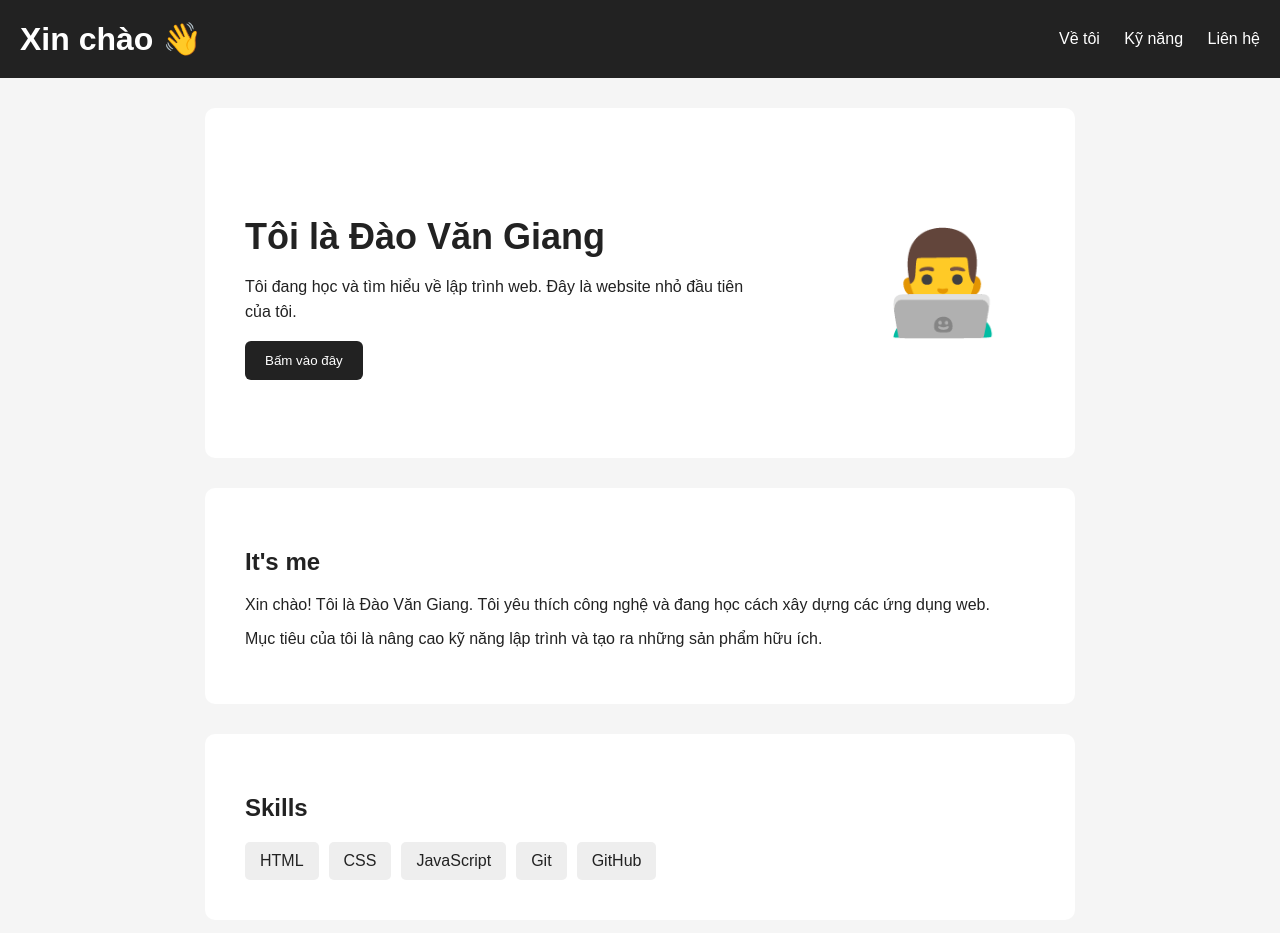
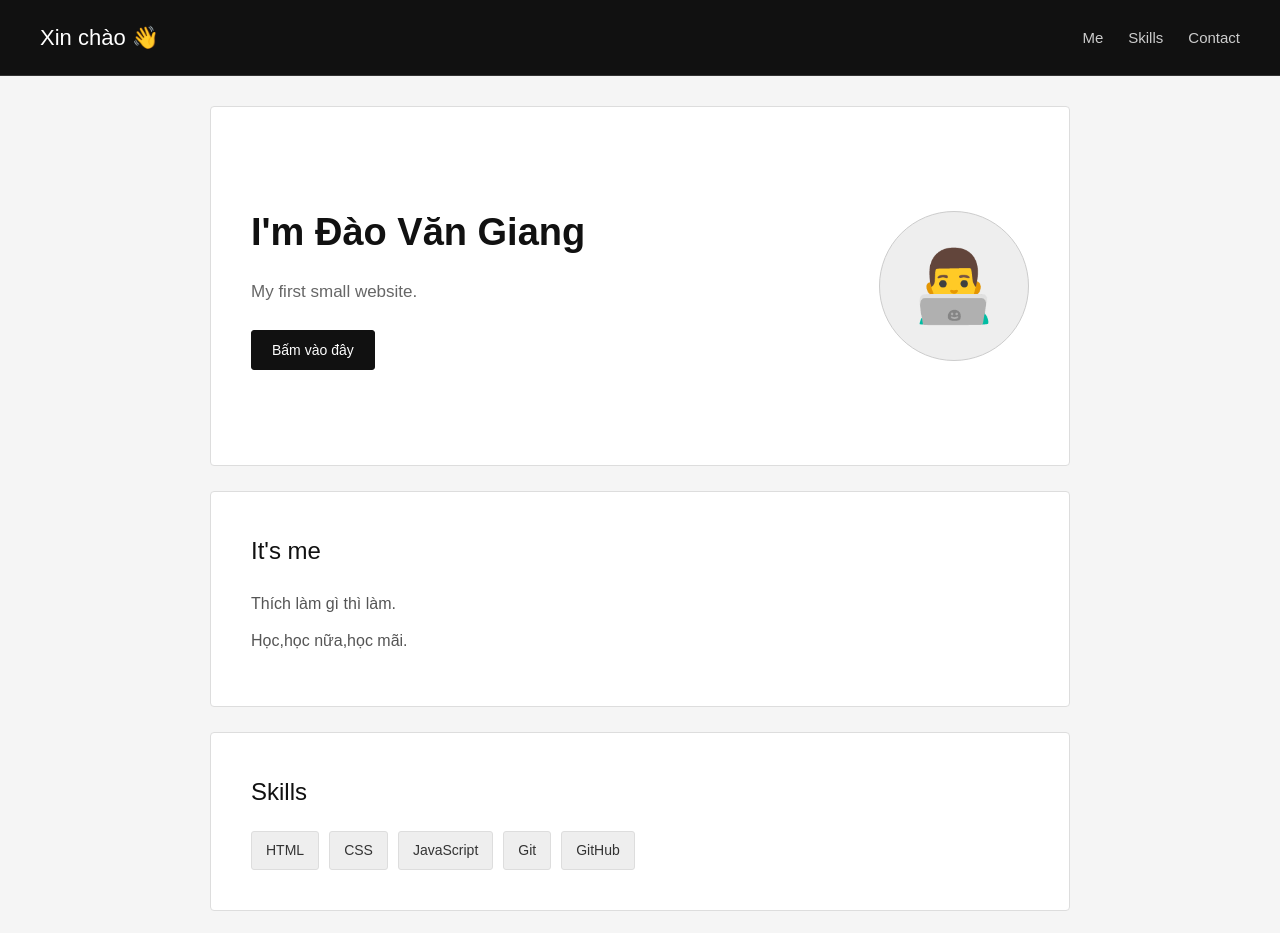
Before and after one commit to G-libra/myeyes, a plain HTML site: page index.html in a window 1280 px wide. Shown: the top 933 px of the page. Drawn offline with Linux system fonts and the light colour scheme.

Commit message:
Update personal information

```diff
--- a/index.html
+++ b/index.html
@@ -15,9 +15,9 @@
     <h1>Xin chào 👋</h1>
 
     <nav>
-      <a href="#about">Về tôi</a>
-      <a href="#skills">Kỹ năng</a>
-      <a href="#contact">Liên hệ</a>
+      <a href="#about">Me</a>
+      <a href="#skills">Skills</a>
+      <a href="#contact">Contact</a>
     </nav>
   </header>
 
@@ -25,11 +25,10 @@
 
     <section class="hero">
       <div>
-        <h2>Tôi là Đào Văn Giang</h2>
+        <h2>I'm Đào Văn Giang</h2>
 
         <p>
-          Tôi đang học và tìm hiểu về lập trình web.
-          Đây là website nhỏ đầu tiên của tôi.
+          My first small website.
         </p>
 
         <button onclick="sayHello()">Bấm vào đây</button>
@@ -45,14 +44,11 @@
       <h2>It's me</h2>
 
       <p>
-        Xin chào! Tôi là Đào Văn Giang.
-        Tôi yêu thích công nghệ và đang học cách xây dựng
-        các ứng dụng web.
+        Thích làm gì thì làm.
       </p>
 
       <p>
-        Mục tiêu của tôi là nâng cao kỹ năng lập trình
-        và tạo ra những sản phẩm hữu ích.
+        Học,học nữa,học mãi.
       </p>
     </section>
 
--- a/script.js
+++ b/script.js
@@ -1,3 +1,3 @@
 function sayHello() {
-  alert("Xin chào! Rất vui được gặp bạn 👋");
+  alert("Thanks for visiting my profile!");
 }
--- a/style.css
+++ b/style.css
@@ -1,5 +1,8 @@
+
 * {
   box-sizing: border-box;
+  margin: 0;
+  padding: 0;
 }
 
 html {
@@ -7,123 +10,245 @@ html {
 }
 
 body {
-  margin: 0;
-  font-family: Arial, sans-serif;
+  font-family: Arial, Helvetica, sans-serif;
   background: #f5f5f5;
   color: #222;
+  line-height: 1.6;
 }
 
+
 header {
-  background: #222;
-  color: white;
-  padding: 20px;
+  background: #111;
+  color: #fff;
+  padding: 20px 40px;
+
   display: flex;
   justify-content: space-between;
   align-items: center;
+
+  border-bottom: 1px solid #333;
 }
 
 header h1 {
-  margin: 0;
+  font-size: 22px;
+  font-weight: 500;
+}
+
+nav {
+  display: flex;
+  gap: 25px;
 }
 
 nav a {
-  color: white;
+  color: #ccc;
   text-decoration: none;
-  margin-left: 20px;
+  font-size: 15px;
+
+  transition: color 0.2s ease;
 }
 
 nav a:hover {
-  text-decoration: underline;
+  color: #fff;
 }
 
+
 main {
+  width: 100%;
   max-width: 900px;
-  margin: auto;
+  margin: 0 auto;
+  padding: 30px 20px;
 }
 
 section {
-  background: white;
-  margin: 30px 15px;
+  background: #fff;
+
+  margin-bottom: 25px;
   padding: 40px;
-  border-radius: 10px;
+
+  border: 1px solid #ddd;
+  border-radius: 4px;
 }
 
+
 .hero {
-  min-height: 350px;
+  min-height: 360px;
+
   display: flex;
   justify-content: space-between;
   align-items: center;
+
+  gap: 40px;
 }
 
 .hero h2 {
-  font-size: 36px;
+  font-size: 38px;
+  font-weight: 600;
+  color: #111;
+
   margin-bottom: 15px;
 }
 
 .hero p {
-  max-width: 500px;
-  line-height: 1.6;
+  max-width: 550px;
+
+  color: #666;
+  font-size: 17px;
+
+  margin-bottom: 25px;
 }
 
+
+.avatar {
+  width: 150px;
+  height: 150px;
+
+  flex-shrink: 0;
+
+  display: flex;
+  align-items: center;
+  justify-content: center;
+
+  background: #eee;
+
+  border: 1px solid #ccc;
+  border-radius: 50%;
+
+  font-size: 70px;
+}
+
+
 button {
-  background: #222;
-  color: white;
-  border: none;
-  padding: 12px 20px;
-  border-radius: 6px;
+  padding: 11px 20px;
+
+  background: #111;
+  color: #fff;
+
+  border: 1px solid #111;
+  border-radius: 3px;
+
+  font-size: 14px;
+
   cursor: pointer;
+
+  transition: 0.2s ease;
 }
 
 button:hover {
-  background: #444;
+  background: #fff;
+  color: #111;
 }
 
-.avatar {
-  font-size: 100px;
-  padding: 30px;
+
+section h2 {
+  font-size: 24px;
+  font-weight: 500;
+
+  margin-bottom: 20px;
+
+  color: #111;
 }
+
+section p {
+  color: #555;
+  margin-bottom: 12px;
+}
+
 
 .skills {
   display: flex;
+  flex-wrap: wrap;
   gap: 10px;
-  flex-wrap: wrap;
 }
 
 .skills span {
+  display: inline-block;
+
+  padding: 7px 14px;
+
   background: #eee;
-  padding: 10px 15px;
-  border-radius: 5px;
+  color: #333;
+
+  border: 1px solid #ddd;
+  border-radius: 3px;
+
+  font-size: 14px;
+}
+a {
+  color: #333;
 }
 
+#contact a {
+  color: #111;
+  font-weight: 500;
+}
+
+#contact a:hover {
+  text-decoration: none;
+}
+
+
 footer {
+  background: #111;
+  color: #aaa;
+
   text-align: center;
-  padding: 30px;
-  background: #222;
-  color: white;
+
+  padding: 25px 20px;
+
+  font-size: 14px;
+
+  border-top: 1px solid #333;
 }
+
+
+
 
 @media (max-width: 600px) {
 
   header {
+    padding: 18px 20px;
+
     flex-direction: column;
     gap: 15px;
   }
 
-  nav a {
-    margin: 0 8px;
+  nav {
+    gap: 18px;
+  }
+
+  main {
+    padding: 15px 10px;
+  }
+
+  section {
+    padding: 25px 20px;
   }
 
   .hero {
+    min-height: auto;
+
     flex-direction: column-reverse;
+
     text-align: center;
   }
 
   .hero h2 {
-    font-size: 28px;
+    font-size: 30px;
   }
 
-  section {
-    padding: 25px;
+  .hero p {
+    font-size: 15px;
+  }
+
+  .avatar {
+    width: 120px;
+    height: 120px;
+
+    font-size: 55px;
+  }
+
+  .skills {
+    gap: 7px;
   }
 
 }
```
